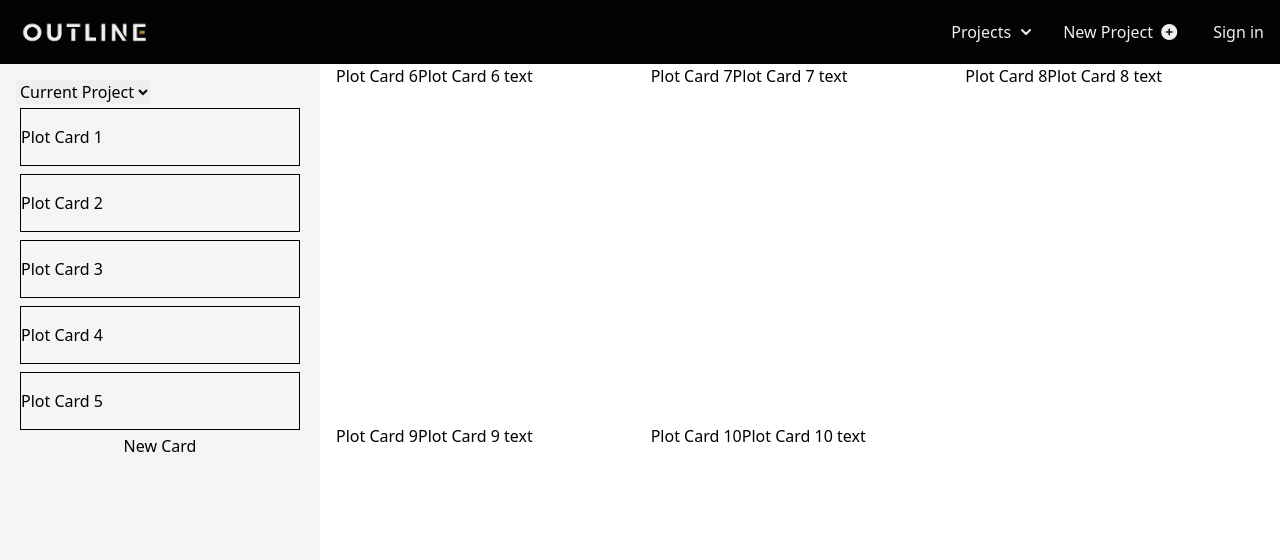
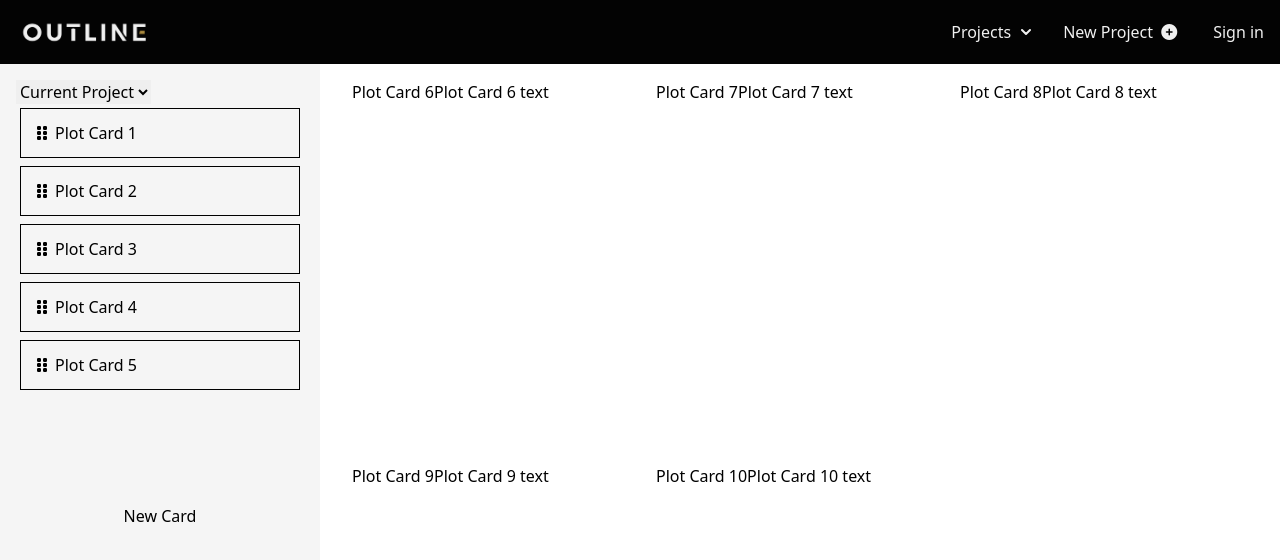
Before and after one commit to euripidean/outline, a React (Create React App) app: page / in a window 1280 px wide. Shown: the top 560 px of the page. Built offline with nearby package versions, Linux system fonts and the light colour scheme.

Commit message:
Can drag into empty library and grid

```diff
--- a/src/components/CardsMenu/CardsMenu.jsx
+++ b/src/components/CardsMenu/CardsMenu.jsx
@@ -21,7 +21,7 @@ function CardsMenu(props) {
 
   return (
     <div
-      className="cards-menu flex flex-col w-full h-[calc(100vh-80px) overflow-y-auto p-4"
+      className="cards-menu flex flex-col w-full h-screen min-h-screen overflow-y-auto p-4 "
       style={{ backgroundColor: "#f5f5f5" }}
     >
       <MenuControls />
@@ -31,7 +31,10 @@ function CardsMenu(props) {
         items={cards}
         strategy={verticalListSortingStrategy}
       >
-        <div ref={setNodeRef} className="flex flex-col">
+        <div ref={setNodeRef} className="flex flex-col min-h-[50vh]">
+          {/* Always render the placeholder, but make it invisible when there are cards */}
+          <div className={`h-0 ${cards.length === 0 ? "h-auto" : ""}`}></div>
+
           {cards.map((card, index) => (
             <SortableMenuCard
               key={index}
@@ -42,6 +45,7 @@ function CardsMenu(props) {
           ))}
         </div>
       </SortableContext>
+
       <Button text="New Card" onClick={() => console.log("New Card")} />
     </div>
   );
--- a/src/components/DisplayGrid/DisplayGrid.jsx
+++ b/src/components/DisplayGrid/DisplayGrid.jsx
@@ -13,14 +13,16 @@ function DisplayGrid(props) {
   });
 
   return (
-    <SortableContext
-      id={id}
-      items={cards}
-      strategy={horizontalListSortingStrategy}
+    <div
+      ref={setNodeRef}
+      className={`display grid min-w-full grid-gap-4 grid-cols-3 p-4 ${
+        cards.length > 0 ? "min-h-[50vh]" : "h-auto"
+      }`}
     >
-      <div
-        ref={setNodeRef}
-        className="display grid grid-gap-4 grid-cols-3 min-h-[calc(100vh-80px)]"
+      <SortableContext
+        id={id}
+        items={cards}
+        strategy={horizontalListSortingStrategy}
       >
         {cards.map((card, index) => (
           <SortableGridCard
@@ -30,8 +32,8 @@ function DisplayGrid(props) {
             text={card.text}
           />
         ))}
-      </div>
-    </SortableContext>
+      </SortableContext>
+    </div>
   );
 }
 
--- a/src/components/Overview/Overview.jsx
+++ b/src/components/Overview/Overview.jsx
@@ -35,6 +35,7 @@ function Overview() {
   });
 
   const [activeId, setActiveId] = useState();
+
   const sensors = useSensors(
     useSensor(PointerSensor),
     useSensor(KeyboardSensor, {
@@ -54,7 +55,16 @@ function Overview() {
         <CardsMenu id="menuCards" cards={cards.menuCards} />
         <DisplayGrid id="gridCards" cards={cards.gridCards} />
         <DragOverlay>
-          {activeId ? <MenuCard id={activeId} /> : null}
+          {activeId ? (
+            <MenuCard
+              id={activeId}
+              title={
+                cards[findSection(activeId)].find(
+                  (card) => card.id === activeId
+                ).title
+              }
+            />
+          ) : null}
         </DragOverlay>
       </DndContext>
     </div>
@@ -80,7 +90,11 @@ function Overview() {
 
     // Find the appropriate sections for the active and over cards
     const activeSection = findSection(id);
-    const overSection = findSection(overId);
+    let overSection = findSection(overId);
+
+    if (overSection === undefined) {
+      overSection = activeSection === "menuCards" ? "gridCards" : "menuCards";
+    }
 
     console.log("In handleDragOver");
     console.log("activeSection: ", activeSection);
@@ -97,6 +111,9 @@ function Overview() {
       // Find the indexes of the active and over cards
       const activeIndex = activeCards.findIndex((card) => card.id === id);
       const overIndex = overCards.findIndex((card) => card.id === overId);
+
+      console.log("activeIndex: ", activeIndex);
+      console.log("overIndex: ", overIndex);
 
       let newIndex;
       if (overId in prev) {
@@ -125,7 +142,11 @@ function Overview() {
     const { id: overId } = over;
 
     const activeSection = findSection(id);
-    const overSection = findSection(overId);
+    let overSection = findSection(overId);
+
+    if (overSection === undefined) {
+      overSection = activeSection === "menuCards" ? "gridCards" : "menuCards";
+    }
 
     if (!activeSection || !overSection || activeSection !== overSection) {
       return;
@@ -137,6 +158,10 @@ function Overview() {
     const overIndex = cards[overSection].findIndex(
       (card) => card.id === overId
     );
+
+    console.log("In handleDragEnd");
+    console.log("activeIndex: ", activeIndex);
+    console.log("overIndex: ", overIndex);
 
     if (activeIndex !== overIndex) {
       setCards((cards) => ({
--- a/src/components/SortableMenuCard/SortableMenuCard.jsx
+++ b/src/components/SortableMenuCard/SortableMenuCard.jsx
@@ -4,8 +4,12 @@ import { CSS } from "@dnd-kit/utilities";
 export function MenuCard(props) {
   const { id, title, text } = props;
   return (
-    <div className="menuCard flex-row py-4 border border-slate-200 m-1" id={id}>
-      {title}
+    <div
+      className="flex flex-row items-center p-2 border border-slate-200 m-1"
+      id={id}
+    >
+      <i className="fa-solid fa-grip-vertical m-2"></i>
+      <h2>{title}</h2>
     </div>
   );
 }
@@ -23,7 +27,7 @@ export function SortableMenuCard(props) {
 
   return (
     <div ref={setNodeRef} style={style} {...attributes} {...listeners}>
-      <MenuCard id={props.id} title={props.title} />
+      <MenuCard id={props.id} title={props.title} text={props.text} />
     </div>
   );
 }
```
